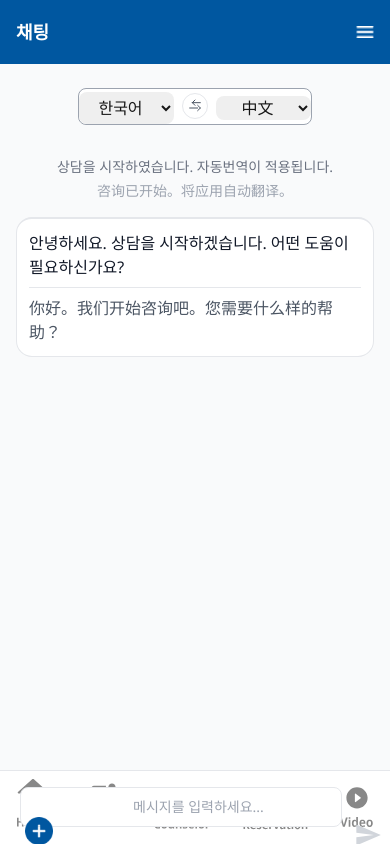
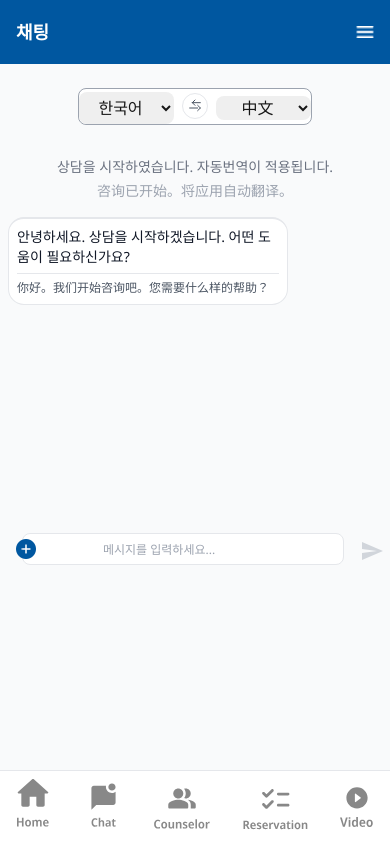
Before and after one commit to LawCare/Law_Care-FE, a Next.js app: page /chatting-page in a window 390 px wide. Built offline with nearby package versions, Linux system fonts and the light colour scheme.

Commit message:
feat: 반응형 css 완성

```diff
--- a/src/components/LiveChat/Chatting.jsx
+++ b/src/components/LiveChat/Chatting.jsx
@@ -193,13 +193,13 @@ const Chatting = ({ onKeywordClick }) => {
         </div>
       </div>
 
-      <div className="flex flex-col h-[600px]">
-        {/* 채팅 영역 - 스크롤 가능 */}
-        <div className="flex-1 overflow-y-scroll px-4 space-y-4 min-h-[400px] max-h-[600px]">
+      <div className="flex flex-col lg:h-[600px] h-[300px]">
+        {/* 채팅 영역 */}
+        <div className="flex-1 overflow-y-scroll px-2 space-y-3 min-h-[480px] max-h-[520px]">
   {messages.map((message) => (
     <div key={message.id} className={`flex ${message.sender === 'user' ? 'justify-end' : 'justify-start'}`}>
       <div
-                className={`max-w-md p-3 rounded-2xl border-t-2 border ${
+        className={`max-w-[280px] p-2 rounded-2xl border-t-2 border ${
           message.sender === 'user'
             ? message.type === 'chat'
               ? 'bg-blue-50'
@@ -207,15 +207,17 @@ const Chatting = ({ onKeywordClick }) => {
             : 'bg-white border'
         }`}
       >
-                <div className="space-y-2">
-                  <p className="break-words text-gray-900">{transformTextToLinks(message.messages[sourceLang])}</p>
+        <div className="space-y-1.5">
+          <p className="break-words text-gray-900 text-sm">
+            {transformTextToLinks(message.messages[sourceLang])}
+          </p>
           {message.type === 'chat' && targetLang !== sourceLang && (
-                    <p className="break-words text-gray-600 border-t pt-2">{message.messages[targetLang]}</p>
+            <p className="break-words text-gray-600 border-t pt-1.5 text-xs">
+              {message.messages[targetLang]}
+            </p>
           )}
         </div>
       </div>
-              {/* 시간 표출 코드 */}
-              {/* <div className="text-xs text-gray-400 mt-2 self-end">{message.timestamp.toLocaleTimeString()}</div> */}
     </div>
   ))}
 </div>
@@ -223,17 +225,17 @@ const Chatting = ({ onKeywordClick }) => {
         <div className="flex-none"></div>
       </div>
 
-      <div className="px-2 items-center space-x-3">
-        <div className="relative flex items-center space-x-3">
-          <div className="absolute left-4 bottom-2 flex items-center space-x-2 z-10">
+      <div className="px-1.5 items-center space-x-2">
+  <div className="relative flex items-center lg:space-x-2 space-x-4 mt-4">
+    <div className="absolute left-3 bottom-1.5 flex items-center space-x-1.5 z-10">
       <button
         onClick={handleFileUpload}
-              className="p-1 ml-[-3px] mb-[-8px] text-gray-500 hover:bg-gray-100 rounded"
+        className="lg:p-0.5 lg:ml-[-2px] lg:mb-[-6px] ml-[-2px] text-gray-500 hover:bg-gray-100 rounded"
         disabled={isLoading}
         title="파일 첨부"
       >
-              <div className="w-7 h-7">
-                <Image src={addIcon} alt="addIcon" width={50} height={50} />
+        <div className="lg:w-6 lg:h-6 w-5 h-5 ">
+          <Image src={addIcon} alt="addIcon" width={40} height={40} />
         </div>
       </button>
     </div>
@@ -245,7 +247,7 @@ const Chatting = ({ onKeywordClick }) => {
         onChange={(e) => setInputText(e.target.value)}
         onKeyPress={(e) => e.key === 'Enter' && !isLoading && handleSendMessage()}
         placeholder="메시지를 입력하세요..."
-              className="w-full pl-28 p-2 border rounded-lg text-sm focus:outline-none focus:ring-2 focus:ring-blue-500 h-10"
+        className="w-full pl-20 p-1.5 border rounded-lg text-xs focus:outline-none focus:ring-1 focus:ring-blue-500 h-8"
         disabled={isLoading}
       />
     ) : (
@@ -254,18 +256,18 @@ const Chatting = ({ onKeywordClick }) => {
         onChange={(e) => setInputText(e.target.value)}
         onKeyPress={(e) => e.key === 'Enter' && !isLoading && handleSendMessage()}
         placeholder="메시지를 입력하세요..."
-              className="w-full pl-4 p-2 border rounded-lg text-sm focus:outline-none focus:ring-2 focus:ring-blue-500 h-24 md:resize-y resize-none"
+        className="w-[90%] pl-4 p-2 border rounded-lg focus:outline-none focus:ring-2 focus:ring-blue-500 h-24 resize-none"
         disabled={isLoading}
       />
     )}
     <button
       onClick={handleSendMessage}
-            className="p-0 mt-14 text-blue-500 hover:bg-blue-50 rounded-lg disabled:text-gray-300"
+      className=" lg:mt-10 p-0 mt-1 text-blue-500 hover:bg-blue-50 rounded-lg disabled:text-gray-300"
       disabled={isLoading || (!inputText.trim() && !noteText.trim())}
       title="전송"
     >
-            <div className="w-7 h-7">
-              <svg viewBox="0 0 24 24" fill="currentColor" className="w-full h-full">
+      <div className="w-6 h-6">
+        <svg viewBox="0 0 24 24" fill="currentColor" className="lg:w-full lg:h-full ">
           <path d="M2.01 21L23 12 2.01 3 2 10l15 2-15 2z" />
         </svg>
       </div>
```
Lines whose indentation alone changed are shown as unchanged.
